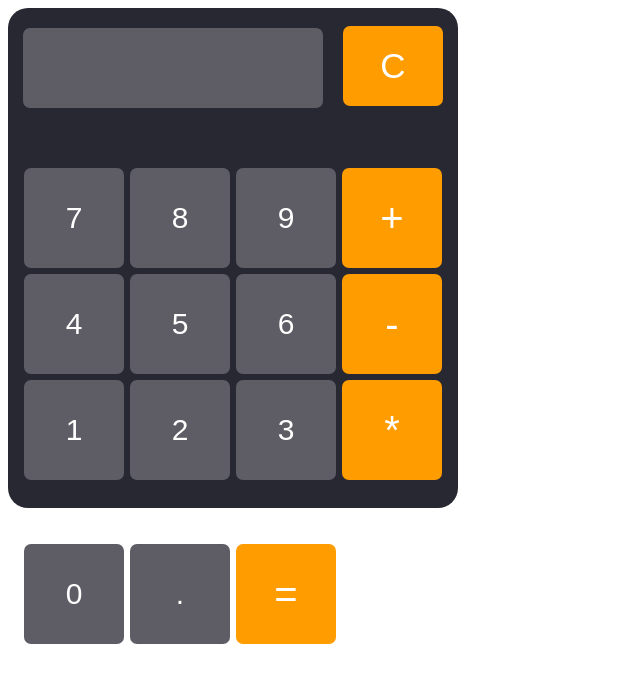
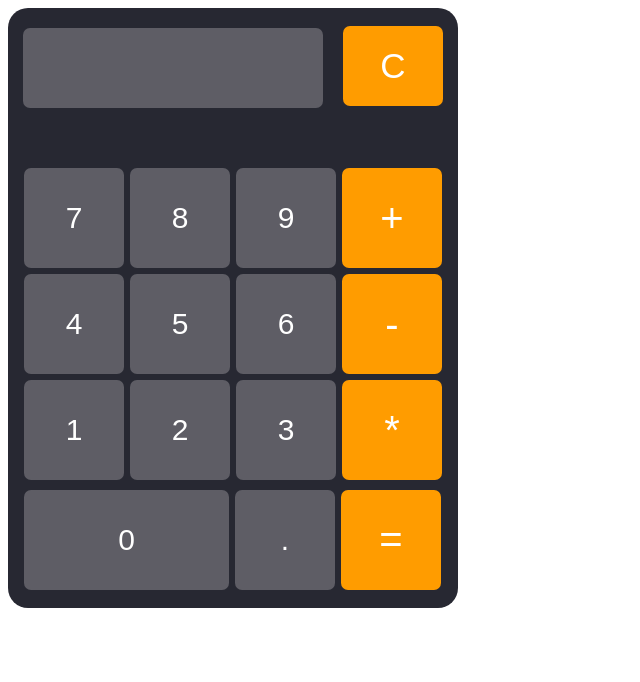
Before and after one commit to xNEMOx/Calculator-GUI.js, a plain HTML site: page index.html in a window 1280 px wide. Shown: the whole page, without its empty margins (0-640 px from the left). Drawn offline with Linux system fonts and the light colour scheme.

Commit message:
Update style.css

```diff
--- a/style.css
+++ b/style.css
@@ -4,7 +4,7 @@ body {
 
 .calculator {
     width: 450px;
-    height: 500px;
+    height: 600px;
     background-color: rgb(39, 40, 50);
     border-radius: 20px;
 }
@@ -23,9 +23,10 @@ body {
     padding: 10px;
 }
 
-.calculator table {
+.calculator #table1 {
     padding-top: 7vh;
     padding-left: 1.5vh;
+    padding-bottom: 0vh;
 }
 
 .calculator table tr td button {
@@ -117,6 +118,15 @@ body {
     outline: inherit;
 }
 
+.calculator table tr td #zero {
+    width: 205px;
+}
+
+.calculator #table2 {
+    padding-top: 0.2vh;
+    padding-left: 1.5vh;
+}
+
 .calculator button:hover {
     transform: scale(0.97);
     background: rgb(189, 117, 0);
```
